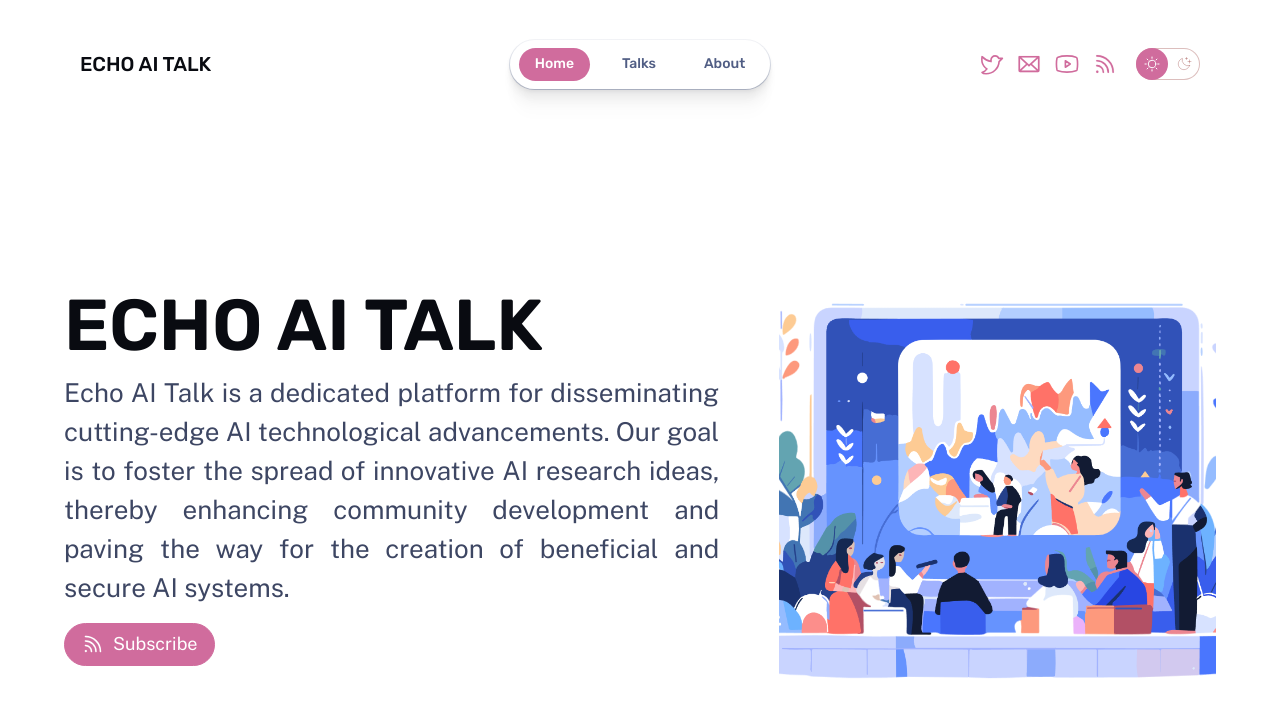
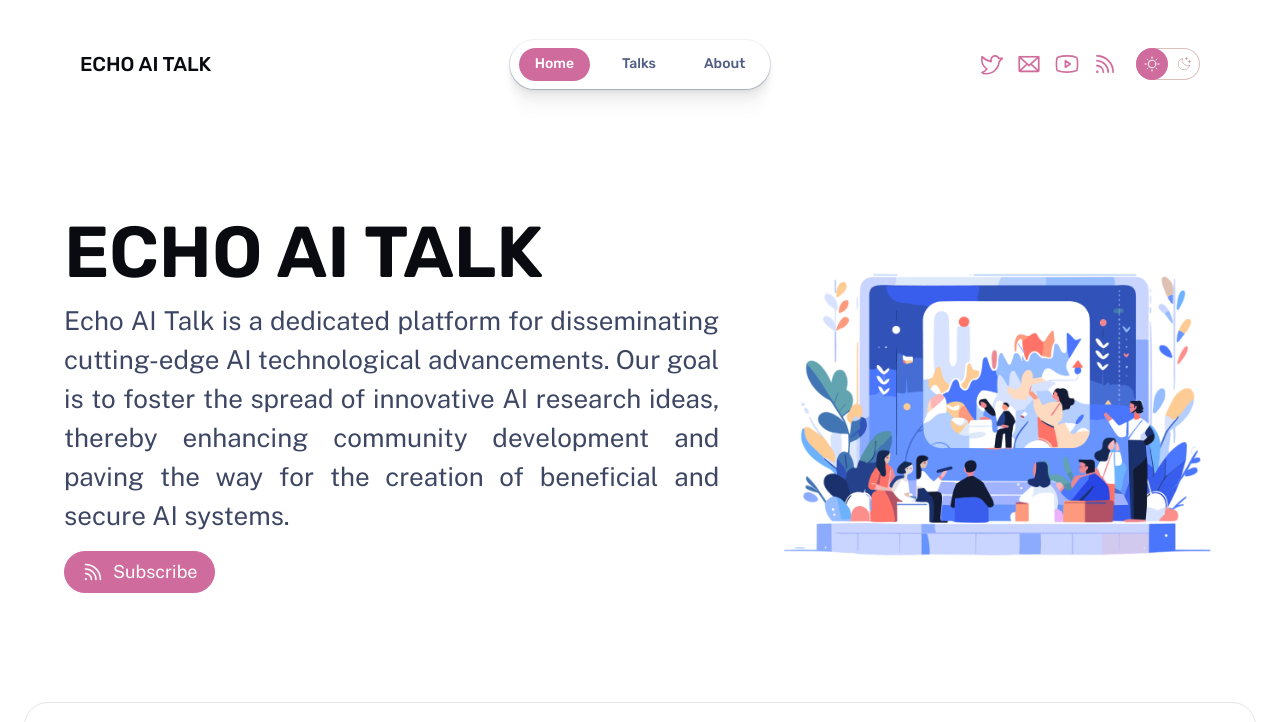
Before and after one commit to echoaitalk/echo-ai-talk, an Astro site: page / in a window 1280 px wide. Shown: the top 722 px of the page. Built offline with nearby package versions, Linux system fonts and the light colour scheme; Astro itself is replaced by a stand-in of ours.

Commit message:
feat: change css media weight

```diff
--- a/src/components/Footer.astro
+++ b/src/components/Footer.astro
@@ -45,7 +45,7 @@ const currentYear = new Date().getFullYear();
     flex-wrap: wrap;
   }
 
-  @media (min-width: 50em) {
+  @media (min-width: 65em) {
     footer {
       flex-direction: row;
       justify-content: space-between;
--- a/src/components/Hero.astro
+++ b/src/components/Hero.astro
@@ -39,7 +39,7 @@ const { align = 'center', tagline, title, titleSize } = Astro.props;
     max-width: 100%;
   }
 
-  @media (min-width: 50em) {
+  @media (min-width: 65em) {
     .hero {
       font-size: var(--text-xl);
     }
--- a/src/components/Nav.astro
+++ b/src/components/Nav.astro
@@ -33,9 +33,7 @@ const iconLinks: {
 
 <nav>
   <div class="menu-header">
-    <a href="/" class="site-title">
-      ECHO AI TALK
-    </a>
+    <a href="/" class="site-title"> ECHO AI TALK </a>
     <menu-button>
       <template>
         <button class="menu-button" aria-expanded="false">
@@ -154,7 +152,7 @@ const iconLinks: {
         setExpanded(e.matches);
         btn.hidden = e.matches;
       };
-      const mediaQueries = window.matchMedia('(min-width: 50em)');
+      const mediaQueries = window.matchMedia('(min-width: 65em)');
       handleViewports(mediaQueries);
       mediaQueries.addEventListener('change', handleViewports);
     }
@@ -286,7 +284,7 @@ const iconLinks: {
     height: calc(var(--icon-size) + 2 * var(--icon-padding));
   }
 
-  @media (min-width: 50em) {
+  @media (min-width: 65em) {
     nav {
       display: grid;
       grid-template-columns: 1fr auto 1fr;
@@ -360,7 +358,7 @@ const iconLinks: {
     }
   }
 
-  @media (min-width: 60em) {
+  @media (min-width: 65em) {
     .socials {
       display: flex;
       justify-content: flex-end;
--- a/src/components/Portfolio.astro
+++ b/src/components/Portfolio.astro
@@ -35,6 +35,6 @@ const { name, organization, imgSrc, personPageLink } = Astro.props;
     color: var(--gray-400);
     font-size: var(--text-base);
   }
-  @media (min-width: 50em) {
+  @media (min-width: 65em) {
   }
 </style>
--- a/src/components/PortfolioPreview.astro
+++ b/src/components/PortfolioPreview.astro
@@ -123,7 +123,7 @@ const dateString = `${year}-${month}-${strDate}`;
     object-fit: cover;
   }
 
-  @media (min-width: 50em) {
+  @media (min-width: 65em) {
     .card {
       border-radius: 1.5rem;
     }
--- a/src/layouts/BaseLayout.astro
+++ b/src/layouts/BaseLayout.astro
@@ -67,7 +67,7 @@ const { title, description } = Astro.props;
         --bg-image-footer: url('/assets/backgrounds/bg-footer-dark-800w.jpg');
       }
 
-      @media (min-width: 50em) {
+      @media (min-width: 65em) {
         :root {
           --bg-scale: 1;
           --bg-image-main: url('/assets/backgrounds/bg-main-light-1440w.jpg');
--- a/src/pages/about.astro
+++ b/src/pages/about.astro
@@ -90,7 +90,7 @@ import Portfolio from '../components/Portfolio.astro';
       text-decoration-color: currentColor;
     }
 
-    @media (min-width: 50em) {
+    @media (min-width: 65em) {
       .about {
       }
 
--- a/src/pages/index.astro
+++ b/src/pages/index.astro
@@ -67,14 +67,13 @@ const projects = (await getCollection('work'))
   }
 
   .hero img {
-    aspect-ratio: 5 / 4;
-    object-fit: cover;
+    object-fit: contain;
     object-position: top;
     border-radius: 1.5rem;
     width: 100%;
   }
 
-  @media (min-width: 50em) {
+  @media (min-width: 65em) {
     .hero {
       display: grid;
       grid-template-columns: 6fr 4fr;
@@ -89,9 +88,8 @@ const projects = (await getCollection('work'))
     }
 
     .hero img {
-      aspect-ratio: 3 / 4;
       border-radius: 4.5rem;
-      object-fit: cover;
+      object-fit: contain;
     }
   }
 
@@ -142,7 +140,7 @@ const projects = (await getCollection('work'))
     font-size: var(--text-2xl);
   }
 
-  @media (min-width: 50em) {
+  @media (min-width: 65em) {
     .section {
       grid-template-columns: repeat(4, 1fr);
       grid-template-areas: 'header header header header' 'gallery gallery gallery gallery';
@@ -191,7 +189,7 @@ const projects = (await getCollection('work'))
     box-shadow: var(--shadow-sm);
   }
 
-  @media (min-width: 50em) {
+  @media (min-width: 65em) {
     .mention-card {
       border-radius: 1.5rem;
       height: 9.5rem;
--- a/src/pages/subscribe.astro
+++ b/src/pages/subscribe.astro
@@ -95,7 +95,7 @@ import Portfolio from '../components/Portfolio.astro';
       text-decoration-color: currentColor;
     }
 
-    @media (min-width: 50em) {
+    @media (min-width: 65em) {
       .about {
       }
 
--- a/src/pages/work/[...slug].astro
+++ b/src/pages/work/[...slug].astro
@@ -165,7 +165,7 @@ const dateString = `${year}/${month}/${strDate}`;
     text-decoration-color: currentColor;
   }
 
-  @media (min-width: 50em) {
+  @media (min-width: 65em) {
     .back-link {
       display: block;
       align-self: flex-start;
--- a/src/styles/global.css
+++ b/src/styles/global.css
@@ -237,7 +237,7 @@ h5 {
   gap: 12rem;
 }
 
-@media (min-width: 50em) {
+@media (min-width: 65em) {
   .lg\:gap-2 {
     gap: 0.5rem;
   }
```
Also changed, not shown: src/components/Skills.astro (+2 -7 lines).
